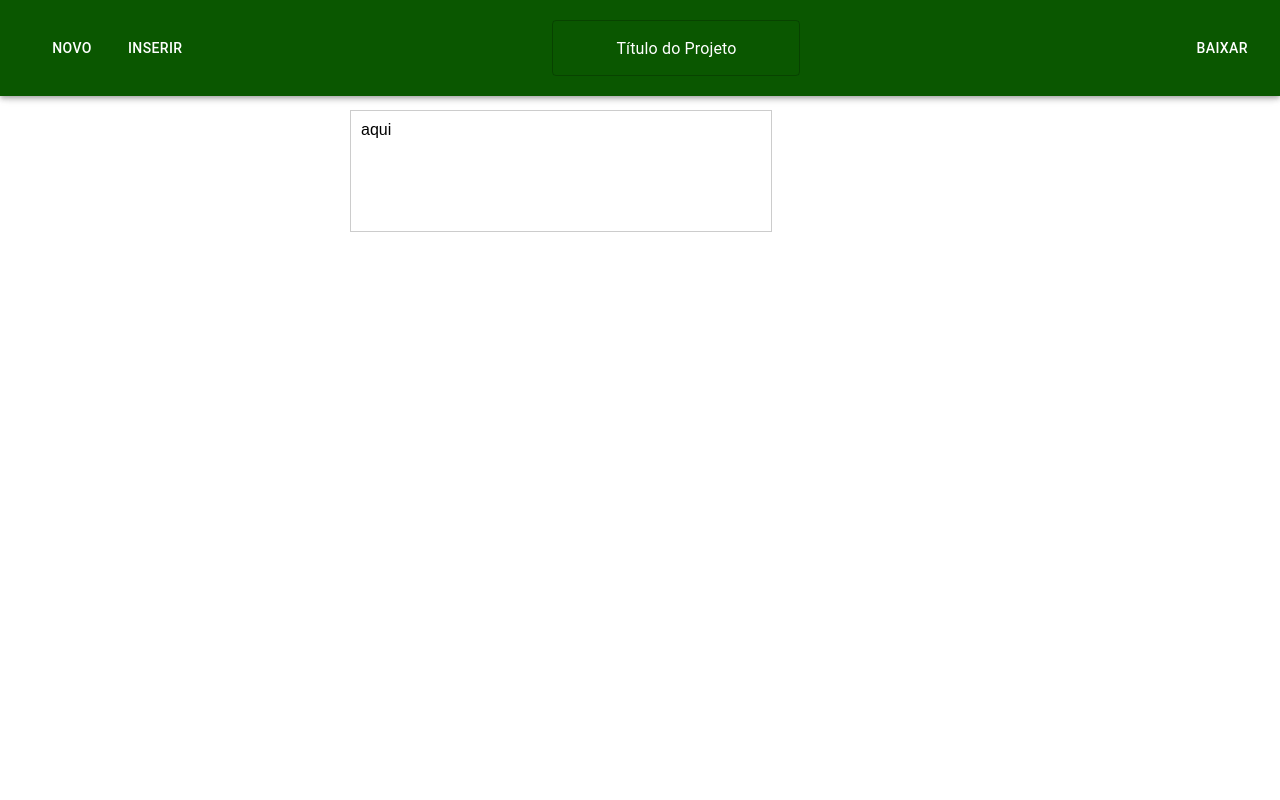
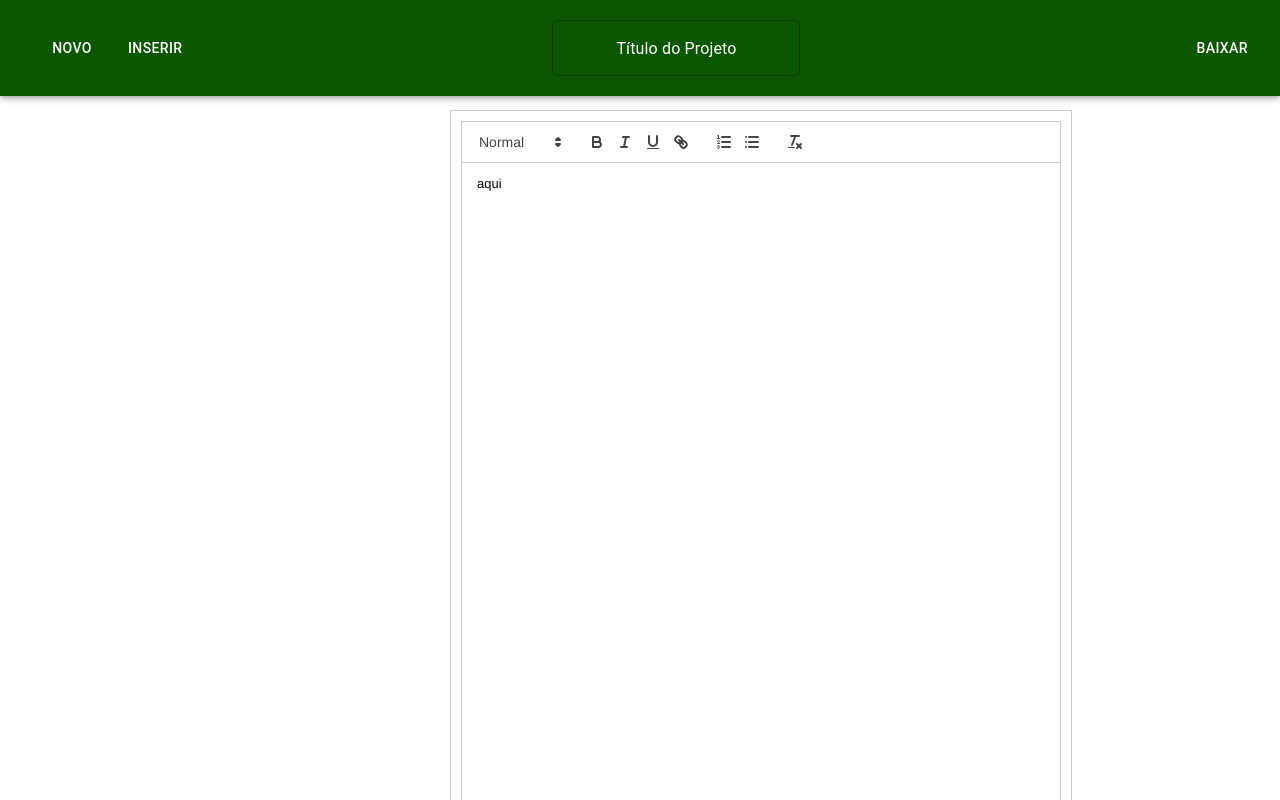
Before and after one commit to andretokumoto/TCC-FE, a React (Create React App) app in the folder my-app/: page / in a window 1280 px wide. Shown: the top 800 px of the page. Built offline with nearby package versions, Linux system fonts and the light colour scheme.

Commit message:
caixa de texto com biblioteca quill

```diff
--- a/my-app/package.json
+++ b/my-app/package.json
@@ -10,8 +10,10 @@
     "@testing-library/jest-dom": "^5.17.0",
     "@testing-library/react": "^13.4.0",
     "@testing-library/user-event": "^13.5.0",
+    "quill": "^2.0.2",
     "react": "^18.2.0",
     "react-dom": "^18.2.0",
+    "react-quill": "^2.0.0",
     "react-router-dom": "^6.22.3",
     "react-scripts": "^5.0.1",
     "web-vitals": "^2.1.4"
--- a/my-app/src/components/editor/editor.css
+++ b/my-app/src/components/editor/editor.css
@@ -1,12 +1,13 @@
-
 .text_field {
     border: 1px solid #ccc;
     padding: 10px;
-    min-height: 100px;
-    width: 400px;
+    height: 300px;
+    max-height: 600px;
+    overflow-y: auto;
+    width: 600px;
     font-family: Arial;
     font-size: 16px;
     margin-top: 110px;
-    margin-left: 350px;
-
+    margin-left: 650px;
+    white-space: pre-wrap;
 }
--- a/my-app/src/components/editor/editor.jsx
+++ b/my-app/src/components/editor/editor.jsx
@@ -1,26 +1,35 @@
-import './editor.css'
 import React, { useState } from 'react';
+import ReactQuill from 'react-quill';
+import 'react-quill/dist/quill.snow.css'; // Importando os estilos do Quill
+import './editor.css';
 
-function Editor(){
-
+function Editor() {
     const [conteudo, setConteudo] = useState('aqui');
 
-    const handleTextChange = (event) => {
-        setConteudo(event.target.value);
+    const handleChange = (value) => {
+        setConteudo(value);
     };
 
-    return(
-
-        <div
-            className='text_field'
-            contentEditable
-            onInput={handleTextChange}
-        >
-                  {conteudo}
+    return (
+        <div className="editor-container">
+            <ReactQuill
+                value={conteudo}
+                onChange={handleChange}
+                theme="snow"
+                style={{
+                    height: '800px',
+                    maxHeight: '800px',
+                    width: '600px',
+                    marginTop: '110px',
+                    marginLeft: '450px',
+                    border: '1px solid #ccc',
+                    padding: '10px',
+                    fontFamily: 'Arial',
+                    fontSize: '16px'
+                }}
+            />
         </div>
-
     );
-
 }
 
-export default  Editor;
+export default Editor;
--- a/my-app/src/pages.jsx
+++ b/my-app/src/pages.jsx
@@ -6,7 +6,7 @@ import './pages.css'
 const Exibe = (props)=>{
     const tipo_documento = props.tipo;
 
-    if(tipo_documento == 'oficio'){
+    if(tipo_documento === 'oficio'){
       return(
         <div>
             <NavHeader/>
```
Also changed, not shown: 1 other file (tests, documents, lock files or other folders).
